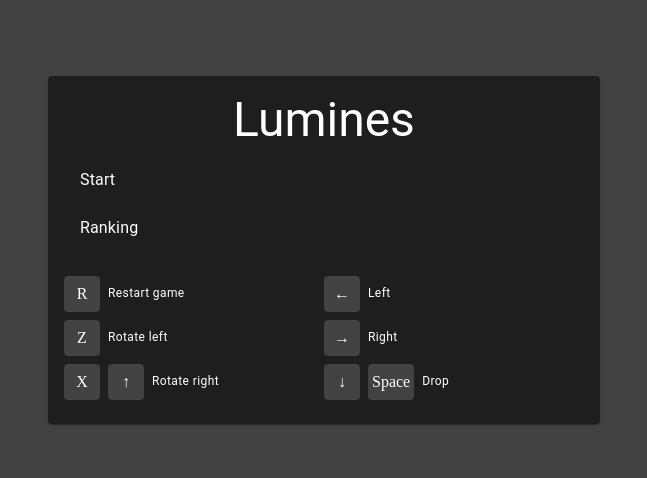
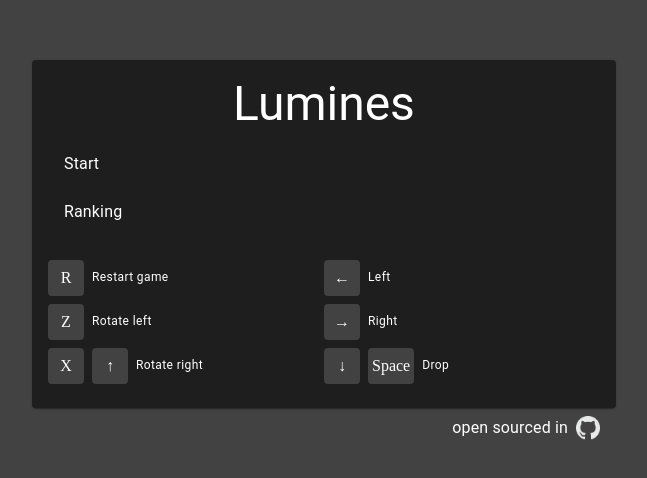
Before and after one commit to geniusgordon/react-lumines, a React (Create React App) app: page / in a window 1280 px wide. Shown: the part 150-628 px from the top of the page, without its empty margins (316-963 px from the left). Built offline with nearby package versions, Linux system fonts and the light colour scheme.

Commit message:
Add github logo

```diff
--- a/src/containers/Home.tsx
+++ b/src/containers/Home.tsx
@@ -1,5 +1,6 @@
 import React from 'react';
 import { Link } from 'react-router-dom';
+import { styled } from '@mui/system';
 import {
   Box,
   Container,
@@ -10,6 +11,13 @@
   ListItemText,
 } from '@mui/material';
 import { Palette } from '../constants';
+import GithubLogoSrc from '../assets/github-logo.png';
+
+const GithubLogo = styled('img')({
+  width: 24,
+  height: 24,
+  filter: 'invert(100%)',
+})
 
 type DemoKeyProps = {
   keys: string[];
@@ -49,6 +57,7 @@
       sx={{
         height: '100%',
         display: 'flex',
+        flexDirection: 'column',
         alignItems: 'center',
         justifyContent: 'center',
       }}
@@ -78,6 +87,21 @@
           </Box>
         </Box>
       </Paper>
+      <Box
+        component="a"
+        href="https://github.com/geniusgordon/react-lumines"
+        sx={{
+          alignSelf: 'flex-end',
+          display: 'flex',
+          alignItems: 'center',
+          color: 'white',
+          textDecoration: 'none',
+          marginTop: 1,
+        }}
+      >
+        <Typography sx={{ marginRight: 1 }}>open sourced in</Typography>
+        <GithubLogo src={GithubLogoSrc} alt="github" />
+      </Box>
     </Container>
   );
 }
```
Also changed, not shown: src/assets/github-logo.png (added).
